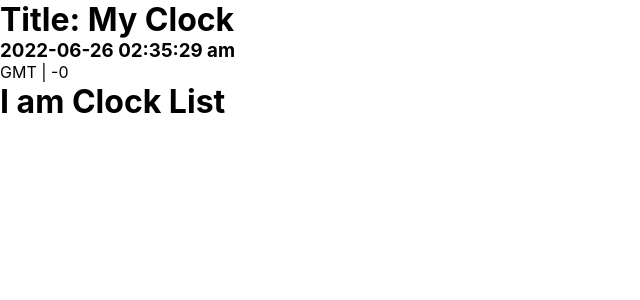
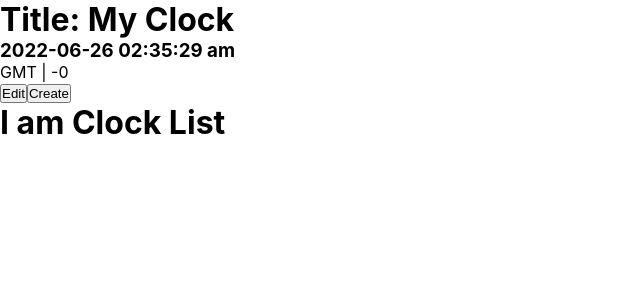
Before and after one commit to ariful4082/track-timezone, a React (Vite) app: page / in a window 1280 px wide. Shown: the top 300 px of the page, without its empty margins (0-640 px from the left). Built offline with nearby package versions, Linux system fonts and the light colour scheme.

Commit message:
show and catulate local clock

```diff
--- a/src/App.jsx
+++ b/src/App.jsx
@@ -1,19 +1,26 @@
+import { useState } from "react";
 import ClockList from "./components/clockList";
 import LocalClock from "./components/localClock";
-import useClock from "./hooks/useClock";
+
+const LOCAL_CLOCK_INIT = {
+  title: "My Clock",
+  timezone: "",
+  offset: 0,
+  date: null,
+};
 
 function App() {
-  const { date: localDate, localOffset, localTimezone } = useClock();
+  const [localClock, setLocalClock] = useState({ ...LOCAL_CLOCK_INIT });
+  const updateClock = (data) => {
+    setLocalClock({
+      ...localClock,
+      ...data,
+    });
+  };
 
   return (
     <div>
-      {localDate !== null && (
-        <LocalClock
-          date={localDate}
-          timezone={localTimezone}
-          offset={-localOffset}
-        />
-      )}
+      <LocalClock clock={localClock} updateClock={updateClock} />
       <ClockList />
     </div>
   );
--- a/src/components/localClock/index.jsx
+++ b/src/components/localClock/index.jsx
@@ -1,14 +1,30 @@
+import { useEffect } from "react";
+import useClock from "../../hooks/useClock";
+import ClockAction from "../shared/clock-actions";
 import ClockDisplay from "../shared/clock-display";
 
-const LocalClock = ({ date, timezone, offset }) => {
+const LocalClock = ({ clock, updateClock }) => {
+  const { date, timezone, offset } = useClock(clock.timezone, clock.offset);
+
+  useEffect(() => {
+    updateClock({
+      date,
+      timezone,
+      offset,
+    });
+  }, [date, clock.timezone]);
+
   return (
     <div>
-      <ClockDisplay
-        date={date}
-        title={"My Clock"}
-        timezone={timezone}
-        offset={offset}
-      />
+      {date && (
+        <ClockDisplay
+          date={date}
+          title={clock.title}
+          timezone={timezone}
+          offset={offset}
+        />
+      )}
+      <ClockAction local={true} clock={clock} updateClock={updateClock} />
     </div>
   );
 };
--- /dev/null
+++ b/src/components/shared/clock-actions/index.jsx
@@ -0,0 +1,63 @@
+import { useState } from "react";
+
+const defaultOffsets = [
+  -11.5, -11, -10.5, -10, -9.5, -9, -8.5, -8, 0, 1, 2, 3, 4, 5, 5.5, 6, 6.5,
+];
+const ClockAction = ({ local = false, clock, updateClock }) => {
+  const [isEdit, setIsEdit] = useState(false);
+  const handleChange = (e) => {
+    let { name, value } = e.target;
+
+    if (name === "offset") {
+      value = parseInt(value) * 60;
+    }
+
+    updateClock({
+      [name]: value,
+    });
+  };
+
+  return (
+    <div>
+      <button onClick={() => setIsEdit(!isEdit)}>Edit</button>
+      {local ? <button>Create</button> : <button>Delete</button>}
+      {isEdit && (
+        <div>
+          <input
+            type="text"
+            name="title"
+            value={clock.title}
+            onChange={handleChange}
+          />
+          <select
+            name="timezone"
+            value={clock.timezone}
+            onChange={handleChange}
+          >
+            <option value="GMT">GMT</option>
+            <option value="UTC">UTC</option>
+            <option value="PST">PST</option>
+            <option value="EST">EST</option>
+            <option value="EDT">EDT</option>
+            <option value="MST">MST</option>
+          </select>
+          {(clock.timezone === "GMT" || clock.timezone === "UTC") && (
+            <select
+              name="offset"
+              value={clock.offset / 60}
+              onChange={handleChange}
+            >
+              {defaultOffsets.map((offset, i) => (
+                <option key={i} value={offset}>
+                  {offset}
+                </option>
+              ))}
+            </select>
+          )}
+        </div>
+      )}
+    </div>
+  );
+};
+
+export default ClockAction;
--- a/src/hooks/useClock.jsx
+++ b/src/hooks/useClock.jsx
@@ -4,10 +4,12 @@
 const TIMEZONE_OFFSET = {
   PST: -7 * 60,
   EST: -4 * 60,
-  EAT: +3 * 60,
+  EDT: -4 * 60,
+  BST: 1 * 60,
+  MST: -6 * 60,
 };
 
-const useClock = (timezone, offset = 0) => {
+const useClock = (timezone, offset) => {
   const [localDate, setLocalDate] = useState(null);
   const [localOffset, setLocalOffset] = useState(0);
   const [localTimezone, setLocalTimezone] = useState("");
@@ -31,20 +33,17 @@
       } else {
         const newUtc = addMinutes(utc, -localOffset);
         const dateStrArr = newUtc.toUTCString().split(" ");
+        setLocalDate(newUtc);
         setLocalTimezone(dateStrArr.pop());
-
-        setLocalDate(newUtc);
       }
     }
-  }, [utc]);
+  }, [utc, timezone, offset]);
 
   return {
     date: localDate,
     dateUTC: utc,
-    offset,
-    timezone,
-    localOffset,
-    localTimezone,
+    offset: offset || -localOffset,
+    timezone: timezone || localTimezone,
   };
 };
 
```
